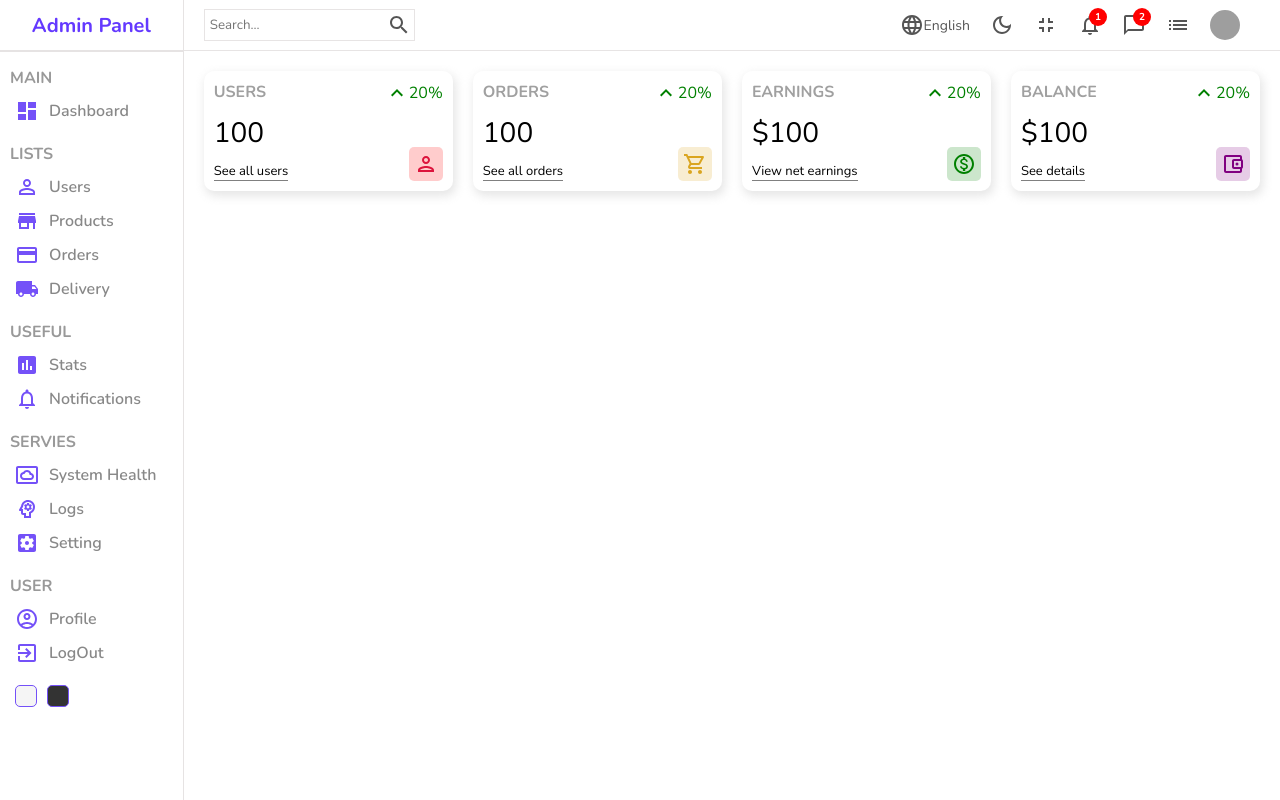
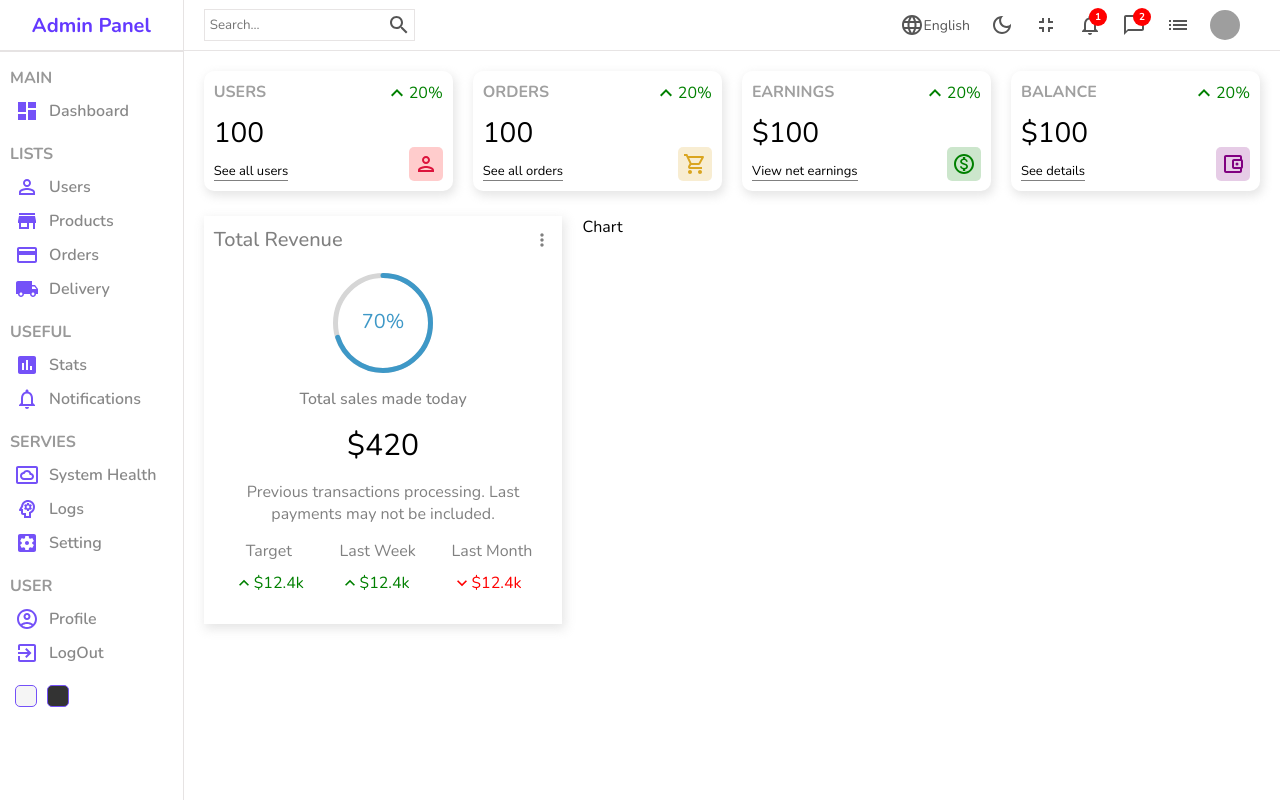
Before and after one commit to esmailireza/Admin-Dashboard-Panel, a React (Create React App) app: page / in a window 1280 px wide. Built offline with nearby package versions, Linux system fonts and the light colour scheme; grey boxes are pictures that could not be loaded.

Commit message:
implement featured section

```diff
--- a/package.json
+++ b/package.json
@@ -11,6 +11,7 @@
     "@testing-library/react": "^13.2.0",
     "@testing-library/user-event": "^13.5.0",
     "react": "^18.1.0",
+    "react-circular-progressbar": "^2.0.4",
     "react-dom": "^18.1.0",
     "react-router-dom": "^6.3.0",
     "react-scripts": "5.0.1",
--- a/src/components/chart/chart.jsx
+++ b/src/components/chart/chart.jsx
@@ -0,0 +1,9 @@
+import "./chart.scss";
+
+const Chart = () => {
+  return (
+    <div className="chart">Chart</div>
+  )
+}
+
+export default Chart
--- a/src/components/chart/chart.scss
+++ b/src/components/chart/chart.scss
@@ -0,0 +1,3 @@
+.chart{
+    flex: 4;
+}
--- a/src/components/featured/featured.jsx
+++ b/src/components/featured/featured.jsx
@@ -0,0 +1,50 @@
+import "./featured.scss";
+import MoreVertIcon from '@mui/icons-material/MoreVertOutlined';
+import { CircularProgressbar } from 'react-circular-progressbar';
+import 'react-circular-progressbar/dist/styles.css';
+import KeyboardArrowDownIcon from '@mui/icons-material/KeyboardArrowDown';
+import KeyboardArrowUpOutlinedIcon from '@mui/icons-material/KeyboardArrowUpOutlined';
+
+const Featured = () => {
+  return (
+    <div className="featured">
+        <div className="top">
+        <h1 className="title">Total Revenue</h1>
+        <MoreVertIcon fontSize="small"/>
+        </div>
+        <div className="bottom">
+        <div className="featuredChart">
+        <CircularProgressbar value={70} text="70%" strokeWidth={5}/>
+        </div>
+        <p className="title">Total sales made today</p>
+        <p className="amount">$420</p>
+        <p className="desc">Previous transactions processing. Last payments may not be included.</p>
+        <div className="summary">
+            <div className="item">
+                <div className="itemTitle">Target</div>
+                <div className="itemResult positive">
+                    <KeyboardArrowUpOutlinedIcon fontSize="small"/>
+                    <div className="resultAmount">$12.4k</div>
+                </div>
+            </div>
+            <div className="item">
+                <div className="itemTitle">Last Week</div>
+                <div className="itemResult positive">
+                    <KeyboardArrowUpOutlinedIcon fontSize="small"/>
+                    <div className="resultAmount">$12.4k</div>
+                </div>
+            </div>
+            <div className="item">
+                <div className="itemTitle">Last Month</div>
+                <div className="itemResult negative">
+                    <KeyboardArrowDownIcon fontSize="small"/>
+                    <div className="resultAmount">$12.4k</div>
+                </div>
+            </div>
+        </div>
+        </div>
+    </div>
+  )
+}
+
+export default Featured
--- a/src/components/featured/featured.scss
+++ b/src/components/featured/featured.scss
@@ -0,0 +1,64 @@
+.featured{
+    flex: 2;
+    -webkit-box-shadow: 2px 4px 10px 1px rgba(0,0,0,0.47);
+    box-shadow: 2px 4px 10px 1px rgba(201,201,201,0.47);
+    padding: 10px;
+    .top{
+        display: flex;
+        align-items: center;
+        justify-content: space-between;
+        color: gray;
+        .title{
+            font-size: 20px;
+            font-weight: 500;
+        }
+    }
+    .bottom{
+        padding: 20px;
+        display: flex;
+        flex-direction: column;
+        align-items: center;
+        justify-content: center;
+        gap: 15px;
+        .featuredChart{
+            width: 100px;
+            height: 100px;
+        }
+        .title{
+            font-weight: 500;
+            color: gray;
+        }
+        .amount{
+            font-size: 30px;
+        }
+        .desc{
+            font-weight: 300;
+            font-size: 16px;
+            color: gray;
+            text-align: center;
+        }
+        .summary{
+            width: 100%;
+            display: flex;
+            align-items: center;
+            justify-content: space-between;
+            .item{
+                text-align: center;
+                .itemTitle{
+                    color: gray;
+                }
+                .itemResult{
+                    display: flex;
+                    align-items: center;
+                    margin-top: 10px;
+                    &.positive{
+                        color: green;
+                    }
+                    &.negative{
+                        color: red;
+                    }
+                }
+            }
+        }
+    }
+}
--- a/src/pages/home/home.jsx
+++ b/src/pages/home/home.jsx
@@ -1,3 +1,5 @@
+import Chart from "../../components/chart/chart";
+import Featured from "../../components/featured/featured";
 import Navbar from "../../components/navbar/navbar";
 import Sidebar from "../../components/sidebar/sidebar";
 import Widget from "../../components/widget/widget";
@@ -16,7 +18,8 @@
                     <Widget type="balance"/>
                 </div>
                 <div className="charts">
-
+                    <Featured/>
+                    <Chart/>
                 </div>
             </div>
         </div>
--- a/src/pages/home/home.scss
+++ b/src/pages/home/home.scss
@@ -2,10 +2,13 @@
     display: flex;
     .homeContainer{
         flex: 6;
-        .widgets{
+        .widgets, .charts{
             display: flex;
             padding: 20px;
             gap: 20px;
         }
+        .charts{
+            padding: 5px 20px;
+        }
     }
 }
```
Also changed, not shown: 1 other file (tests, documents, lock files or other folders).
